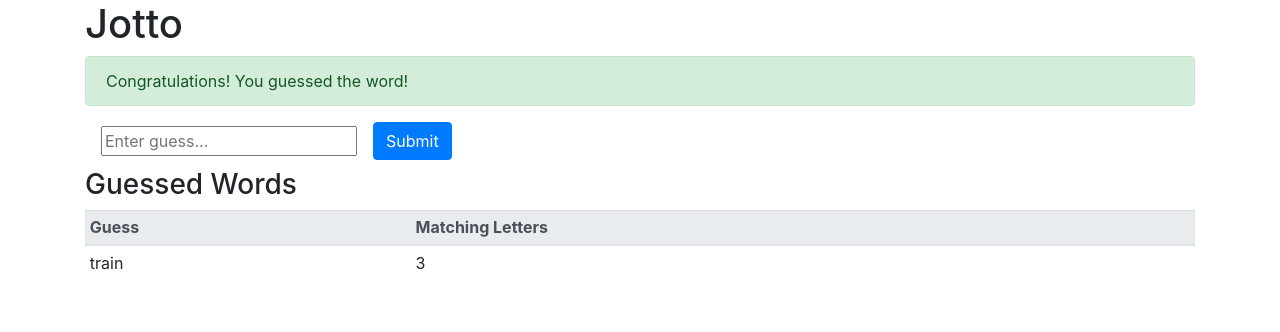
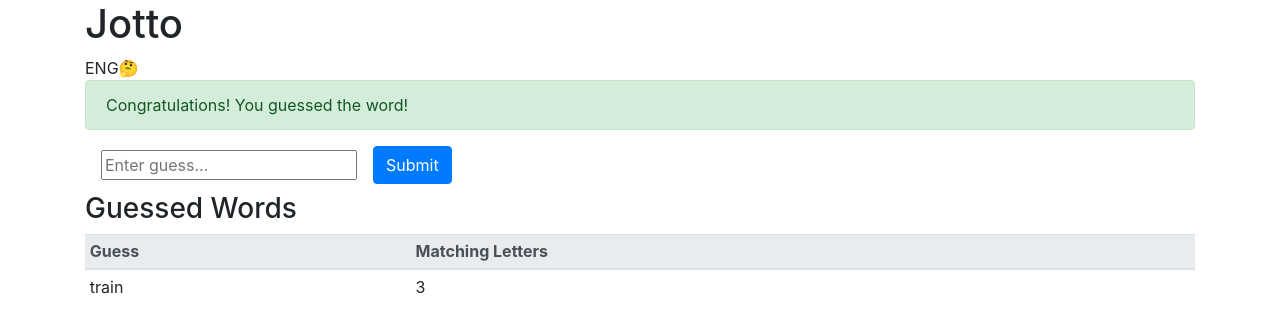
Before and after one commit to nami/jotto, a React (Create React App) app: page / in a window 1280 px wide. Shown: the top 332 px of the page. Built offline with nearby package versions, Linux system fonts and the light colour scheme.

Commit message:
setup LanguageContext for Congrats

```diff
--- a/src/App.js
+++ b/src/App.js
@@ -4,12 +4,17 @@
 import GuessedWords from './GuessedWords';
 import Congrats from './Congrats';
 import hookActions from './actions/hookActions';
+
 import Input from './Input'
+import LanguagePicker from './LanguagePicker'
+import languageContext from './contexts/languageContext';
 
 function reducer(state, action) {
 	switch(action.type) {
 		case 'setSecretWord':
 			return { ...state, secretWord: action.payload }
+		case 'setLanguage':
+			return { ...state, language: action.payload }
 		default:
 			throw new Error(`Invalid action type: ${action.type}`)
 	}
@@ -18,10 +23,11 @@
 const App = (props) => {
 	const [state, dispatch] = React.useReducer(
 		reducer,
-		{ secretWord: null}
+		{ secretWord: null, language: 'en'}
 	)
 
 	const setSecretWord = (secretWord) => dispatch({ type: 'setSecretWord', payload: secretWord })
+	const setLanguage = (language) => dispatch({ type: 'setLanguage', payload: language })
 
 	React.useEffect(
 		() => { hookActions.getSecretWord(setSecretWord)},
@@ -41,10 +47,13 @@
 
 	return (
 	  <div className="container" data-test="component-app">
-	    <h1>Jotto</h1>
-	    <Congrats success={true} />
-	    <Input secretWord={state.secretWord}/>
-	    <GuessedWords guessedWords={[{ guessedWord: 'train', letterMatchCount: 3}]}/>
+	  	<h1>Jotto</h1>
+	  	<languageContext.Provider value={state.language}>
+		    <LanguagePicker setLanguage={setLanguage} />
+		    <Congrats success={true} />
+		    <Input secretWord={state.secretWord}/>
+		    <GuessedWords guessedWords={[{ guessedWord: 'train', letterMatchCount: 3}]}/>
+	    </languageContext.Provider>
 	  </div>
 	)
 }
--- a/src/Congrats.js
+++ b/src/Congrats.js
@@ -1,12 +1,16 @@
 import React from 'react';
 import PropTypes from 'prop-types';
+import languageContext from './contexts/languageContext';
+import stringsModule from './helpers/strings';
 
 const Congrats = (props) => {
+	const language = React.useContext(languageContext);
+
 	if(props.success) {
 		return (
 			<div data-test="component-congrats" className="alert alert-success">
 				<span data-test="congrats-message">
-					Congratulations! You guessed the word!
+					{stringsModule.getStringByLanguage(language, 'congrats')}
 				</span>
 			</div>
 		)
--- /dev/null
+++ b/src/contexts/languageContext.js
@@ -0,0 +1,3 @@
+import React from 'react';
+
+export default React.createContext('en');
```
Also changed, not shown: 1 other file (tests, documents, lock files or other folders).
